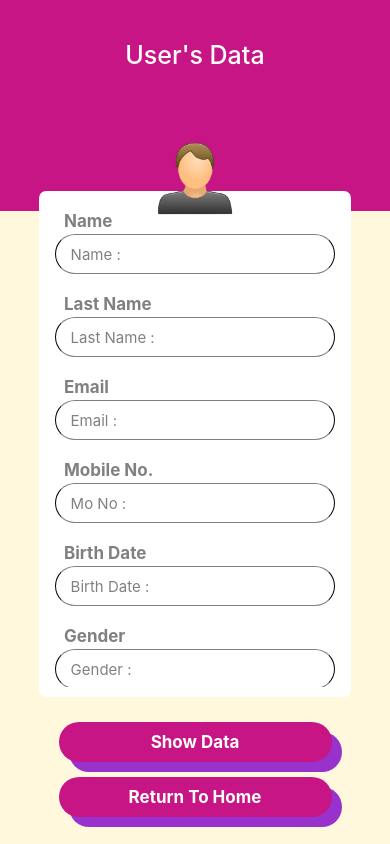
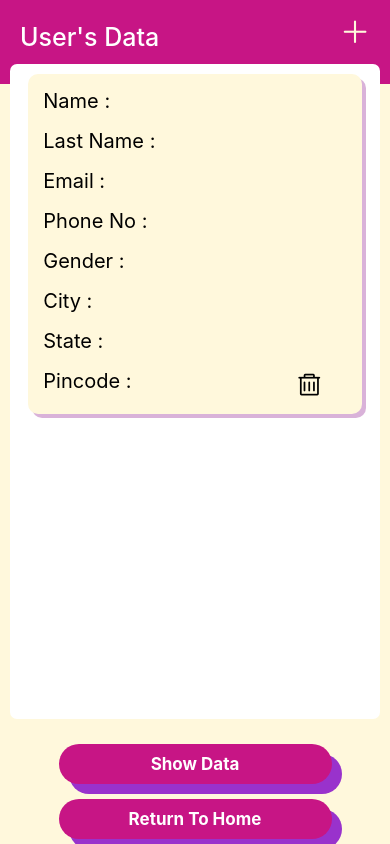
Before and after one commit to Jenish4809/React-Native-Components, a React Native app: screen /ShowData in a window 390 px wide. Built offline with nearby package versions, Linux system fonts and the light colour scheme.

Commit message:
Chnages in form with dropdown

```diff
--- a/AsyncStoreData.js/ComonColor.js
+++ b/AsyncStoreData.js/ComonColor.js
@@ -5,6 +5,7 @@ export const colors = {
   fontblack: "#000",
   lightgray: "#808080",
   error: "red",
+  box: "#4682b4",
 };
 
 // export const fontSize = {
--- a/AsyncStoreData.js/NavigationUser.js
+++ b/AsyncStoreData.js/NavigationUser.js
@@ -3,6 +3,7 @@ import { createNativeStackNavigator } from "@react-navigation/native-stack";
 import { MainScreen } from "./MainScreen";
 import { ShowData } from "./ShowData";
 import { UserData } from "./UserData";
+import { colors } from "./ComonColor";
 
 export const NavigationUser = () => {
   const Stack = createNativeStackNavigator();
--- a/AsyncStoreData.js/ShowData.js
+++ b/AsyncStoreData.js/ShowData.js
@@ -1,9 +1,16 @@
 import { useState } from "react";
-import { View, Text, StyleSheet, Image, ScrollView } from "react-native";
+import {
+  View,
+  Text,
+  StyleSheet,
+  Image,
+  ScrollView,
+  StatusBar,
+} from "react-native";
 import { Btn } from "../Api/Component";
 import AsyncStorage from "@react-native-async-storage/async-storage";
 import { colors } from "./ComonColor";
-import { CommonText } from "./CommonTextInput";
+import AntDesign from "@expo/vector-icons/AntDesign";
 
 export const ShowData = (props) => {
   const [data, setData] = useState("");
@@ -20,59 +27,34 @@ export const ShowData = (props) => {
   const Press = () => {
     !data ? getUser() : setData("");
   };
-
+  const onPressForm = () => {
+    props.navigation.navigate("UserData");
+  };
   const Return = () => {
     props.navigation.navigate("MainScreen");
   };
   return (
     <View style={styles.main}>
+      <StatusBar barStyle={"default"} />
       <View style={styles.inmain}>
         <Text style={styles.font}>User's Data</Text>
+        <AntDesign name="plus" style={styles.icon} onPress={onPressForm} />
       </View>
-      <View style={styles.innerview}>
-        <Image
-          style={styles.image}
-          source={require("../assets/icons-logos-emojis-user-icon-png-transparent-11563566676e32kbvynug-removebg-preview.png")}
-        />
-        <ScrollView style={styles.showdata}>
-          <CommonText
-            text={"Name"}
-            datauser={`Name :  ${data.name ? data.name : ""}`}
-          />
-          <CommonText
-            text={"Last Name"}
-            datauser={`Last Name :  ${data.lastName ? data.lastName : ""}`}
-          />
-          <CommonText
-            text={"Email"}
-            datauser={`Email :  ${data.email ? data.email : ""}`}
-          />
-          <CommonText
-            text={"Mobile No."}
-            datauser={`Mo No :  ${data.mobile ? data.mobile : ""}`}
-          />
-          <CommonText
-            text={"Birth Date"}
-            datauser={`Birth Date :  ${data.chooseDate ? data.chooseDate : ""}`}
-          />
-          <CommonText
-            text={"Gender"}
-            datauser={`Gender :  ${data.radio ? data.radio : ""}`}
-          />
-          <CommonText
-            text={"City"}
-            datauser={`City :  ${data.city ? data.city : ""}`}
-          />
-          <CommonText
-            text={"State"}
-            datauser={`State :  ${data.state ? data.state : ""}`}
-          />
-          <CommonText
-            text={"Pincode"}
-            datauser={`Pincode :  ${data.pincode ? data.pincode : ""}`}
-          />
-        </ScrollView>
-      </View>
+      <ScrollView style={styles.innerview}>
+        <View style={styles.dataView}>
+          <Text style={styles.datatext}>Name : {data.name}</Text>
+          <Text style={styles.datatext}>Last Name : {data.lastName}</Text>
+          <Text style={styles.datatext}>Email : {data.email}</Text>
+          <Text style={styles.datatext}>Phone No : {data.mobile}</Text>
+          <Text style={styles.datatext}>Gender : {data.radio}</Text>
+          <Text style={styles.datatext}>City : {data.city}</Text>
+          <Text style={styles.datatext}>State : {data.state}</Text>
+          <View style={styles.deleteset}>
+            <Text style={styles.datatext}>Pincode : {data.pincode}</Text>
+            <AntDesign name="delete" size={25} style={styles.delete} />
+          </View>
+        </View>
+      </ScrollView>
       <View style={styles.btnview}>
         <Btn
           text={data === "" ? "Show Data" : "Hide Data"}
@@ -95,35 +77,28 @@ const styles = StyleSheet.create({
   },
   font: {
     fontSize: 25,
-    marginTop: 20,
     color: colors.background,
     fontWeight: "500",
-    marginTop: 40,
+    marginTop: -10,
   },
 
   inmain: {
-    height: "25%",
+    height: "10%",
     width: "100%",
     backgroundColor: colors.button,
     alignItems: "center",
-    position: "relative",
-  },
-  image: {
-    height: 80,
-    width: 80,
-    alignSelf: "center",
-    position: "absolute",
-    top: -50,
+    flexDirection: "row",
+    justifyContent: "space-between",
+    padding: 20,
   },
   innerview: {
-    height: "60%",
-    width: "80%",
+    height: "78%",
+    width: "95%",
     backgroundColor: colors.background,
     elevation: 5,
     bottom: 20,
     alignSelf: "center",
     borderRadius: 7,
-    paddingBottom: 10,
   },
   btnview: {
     alignItems: "center",
@@ -133,4 +108,37 @@ const styles = StyleSheet.create({
   btnsty: {
     width: "70%",
   },
+  dataView: {
+    // height: 150,
+    width: "90%",
+    padding: 10,
+    backgroundColor: colors.background1,
+    alignSelf: "center",
+    margin: 10,
+    borderRadius: 10,
+    elevation: 10,
+    shadowColor: "#800080",
+    shadowOpacity: 0.3,
+    shadowOffset: { height: 4, width: 4 },
+  },
+  datatext: {
+    fontSize: 20,
+    height: 40,
+    flexWrap: "wrap",
+    width: "100%",
+    padding: 5,
+  },
+  icon: {
+    fontSize: 30,
+    color: colors.background1,
+    marginBottom: 20,
+  },
+  delete: {
+    alignSelf: "flex-end",
+    alignSelf: "center",
+  },
+  deleteset: {
+    flexDirection: "row",
+    marginRight: 30,
+  },
 });
--- a/AsyncStoreData.js/UserData.js
+++ b/AsyncStoreData.js/UserData.js
@@ -9,6 +9,7 @@ import {
   StatusBar,
   Image,
   Alert,
+  KeyboardAvoidingView,
 } from "react-native";
 import { Btn } from "../Api/Component";
 import DateTimePickerModal from "react-native-modal-datetime-picker";
@@ -16,6 +17,9 @@ import { useState } from "react";
 import AsyncStorage from "@react-native-async-storage/async-storage";
 import { CommonInput } from "./CommonTextInput";
 import { colors } from "./ComonColor";
+import { Dropdown } from "react-native-element-dropdown";
+import { data } from "../DropDown";
+import AntDesign from "@expo/vector-icons/AntDesign";
 
 export const UserData = (props) => {
   const [chooseDate, setChooseDate] = useState("");
@@ -31,10 +35,10 @@ export const UserData = (props) => {
   const [lastNameError, setLastNameError] = useState("");
   const [emailError, setEmailError] = useState("");
   const [cityError, setCityError] = useState("");
-  const [stateError, setStateError] = useState("");
   const [mobileError, setMobileError] = useState("");
   const [pincodeError, setPincodeError] = useState("");
   const [radio, setRadio] = useState(1);
+  const [isFocus, setIsFocus] = useState(false);
 
   const Data = [
     {
@@ -56,11 +60,11 @@ export const UserData = (props) => {
           lastName,
           email,
           city,
-          state,
           chooseDate,
           radio,
           mobile,
           pincode,
+          state,
         })
       );
     } catch (e) {
@@ -71,12 +75,8 @@ export const UserData = (props) => {
   const handleButton = () => {
     if (!name) {
       Alert.alert("Please enter your first name");
-    } else if (!/^[a-zA-Z]+$/.test(name)) {
-      Alert.alert("First Name should contain only letters.");
     } else if (!lastName) {
       Alert.alert("Last name is required.");
-    } else if (name !== lastName && !/^[a-zA-Z]+$/.test(lastName)) {
-      Alert.alert("Both names should be same and contains only letters.");
     } else if (!email) {
       Alert.alert("please Enter Email Id");
     } else if (!mobile || mobile.length < 10) {
@@ -103,7 +103,6 @@ export const UserData = (props) => {
     setLastNameError("");
     setEmailError("");
     setCityError("");
-    setStateError("");
     setMobileError("");
     setPincodeError("");
   };
@@ -130,9 +129,9 @@ export const UserData = (props) => {
     setCity(text);
   };
 
-  const handleState = (text) => {
-    !text ? setStateError("Enter State NAme") : setStateError("");
-    setState(text);
+  const handleState = (item) => {
+    setState(item.state);
+    setIsFocus(false);
   };
   const showDatePicker = () => {
     setDateVisible(true);
@@ -165,9 +164,11 @@ export const UserData = (props) => {
     }
     setPincode(text);
   };
+
   return (
     <TouchableWithoutFeedback onPress={keyboardDisable}>
       <ScrollView style={styles.container}>
+        <KeyboardAvoidingView>
           <StatusBar barStyle={"default"} />
           <Text style={styles.font}>User Data</Text>
           <Image
@@ -266,15 +267,40 @@ export const UserData = (props) => {
             {cityError ? (
               <Text style={styles.errorcolor}>{cityError}</Text>
             ) : null}
-          <CommonInput
-            text={"Enter State"}
-            title={"State"}
-            onchange={handleState}
+            <View style={styles.containerstate}>
+              <Text style={styles.label}>State</Text>
+              <Dropdown
+                style={[
+                  styles.dropdown,
+                  isFocus && { borderColor: colors.button },
+                ]}
+                placeholderStyle={styles.placeholderStyle}
+                selectedTextStyle={styles.selectedTextStyle}
+                inputSearchStyle={styles.inputSearchStyle}
+                iconStyle={styles.iconStyle}
+                data={data}
+                search
+                maxHeight={300}
+                minHeight={100}
+                labelField="id"
+                valueField="state"
+                searchField="search"
+                placeholder={"State"}
+                searchPlaceholder="Search"
                 value={state}
+                onFocus={() => setIsFocus(true)}
+                onBlur={() => setIsFocus(false)}
+                onChange={handleState}
+                renderLeftIcon={() => (
+                  <AntDesign
+                    style={styles.icon}
+                    color={isFocus ? colors.button : colors.lightgray}
+                    name="folderopen"
+                    size={20}
                   />
-          {stateError ? (
-            <Text style={styles.errorcolor}>{stateError}</Text>
-          ) : null}
+                )}
+              />
+            </View>
             <CommonInput
               astric={"*"}
               title={"Pincode"}
@@ -293,6 +319,7 @@ export const UserData = (props) => {
               onPress={handleButton}
             />
           </View>
+        </KeyboardAvoidingView>
       </ScrollView>
     </TouchableWithoutFeedback>
   );
@@ -406,4 +433,40 @@ const styles = StyleSheet.create({
     color: colors.error,
     fontWeight: "bold",
   },
+  containerstate: {
+    backgroundColor: "white",
+    padding: 16,
+  },
+  dropdown: {
+    height: 50,
+    borderColor: colors.lightgray,
+    borderWidth: 1,
+    borderRadius: 30,
+    paddingHorizontal: "5%",
+  },
+  icon: {
+    marginRight: 10,
+  },
+  placeholderStyle: {
+    fontSize: 17,
+  },
+  selectedTextStyle: {
+    fontSize: 17,
+  },
+  iconStyle: {
+    width: 20,
+    height: 20,
+  },
+  inputSearchStyle: {
+    height: 40,
+    fontSize: 17,
+    backgroundColor: colors.background1,
+    color: colors.lightgray,
+  },
+  label: {
+    fontSize: 15,
+    color: colors.button,
+    marginHorizontal: 15,
+    padding: 2,
+  },
 });
--- /dev/null
+++ b/DropDown.js
@@ -0,0 +1,144 @@
+import React, { useState } from "react";
+import { StatusBar, StyleSheet, View, Text } from "react-native";
+import { Dropdown } from "react-native-element-dropdown";
+import AntDesign from "@expo/vector-icons/AntDesign";
+import { colors } from "./AsyncStoreData.js/ComonColor";
+
+export const data = [
+  { id: "Andhra Pradesh", state: "Andhra Pradesh", search: "Andhra Pradesh" },
+  {
+    id: "Arunachal Pradesh",
+    state: "Arunachal Pradesh",
+    search: "Arunachal Pradesh",
+  },
+  { id: "Assam", state: "Assam", search: "Assam" },
+  { id: "Bihar", state: "Bihar", search: "Bihar" },
+  { id: "Chhattisgarh", state: "Chhattisgarh", search: "Chhattisgarh" },
+  { id: "Goa", state: "Goa", search: "Goa" },
+  { id: "Gujarat", state: "Gujarat", search: "Gujarat" },
+  { id: "Haryana", state: "Haryana", search: "Haryana" },
+  {
+    id: "Himachal Pradesh",
+    state: "Himachal Pradesh",
+    search: "Himachal Pradesh",
+  },
+  {
+    id: "Jammu and Kashmir",
+    state: "Jammu and Kashmir",
+    search: "Jammu and Kashmir",
+  },
+  { id: "Jharkhand", state: "Jharkhand", search: "Jharkhand" },
+  { id: "Karnataka", state: "Karnataka", search: "Karnataka" },
+  { id: "Kerala", state: "Kerala", search: "Kerala" },
+  { id: "Madhya Pradesh", state: "Madhya Pradesh", search: "Madhya Pradesh" },
+  { id: "Maharashtra", state: "Maharashtra", search: "Maharashtra" },
+  { id: "Manipur", state: "Manipur", search: "Manipur" },
+  { id: "Meghalaya", state: "Meghalaya", search: "Meghalaya" },
+  { id: "Mizoram", state: "Mizoram", search: "Mizoram" },
+  { id: "Nagaland", state: "Nagaland", search: "Nagaland" },
+  { id: "Odisha", state: "Odisha", search: "Odisha" },
+  { id: "Punjab", state: "Punjab", search: "Punjab" },
+  { id: "Rajasthan", state: "Rajasthan", search: "Rajasthan" },
+  { id: "Sikkim", state: "Sikkim", search: "Sikkim" },
+  { id: "Tamil Nadu", state: "Tamil Nadu", search: "Tamil Nadu" },
+  { id: "Telangana", state: "Telangana", search: "Telangana" },
+  { id: "Tripura", state: "Tripura", search: "Tripura" },
+  { id: "Uttarakhand", state: "Uttarakhand", search: "Uttarakhand" },
+  { id: "Uttar Pradesh", state: "Uttar Pradesh", search: "Uttar Pradesh" },
+  { id: "West Bengal", state: "West Bengal", search: "West Bengal" },
+  {
+    id: "Andaman and Nicobar Islands",
+    state: "Andaman and Nicobar Islands",
+    search: "Andaman and Nicobar Islands",
+  },
+  { id: "Chandigarh", state: "Chandigarh", search: "Chandigarh" },
+  {
+    id: "Dadra and Nagar Haveli and Daman and Diu",
+    state: "Dadra and Nagar Haveli and Daman and Diu",
+    search: "Dadra and Nagar Haveli and Daman and Diu",
+  },
+  { id: "Delhi", state: "Delhi", search: "Delhi" },
+  { id: "Lakshadweep", state: "Lakshadweep", search: "Lakshadweep" },
+  { id: "Puducherry", state: "Puducherry", search: "Puducherry" },
+];
+
+export const DropdownComponent = () => {
+  const [state, setState] = useState("");
+  const [isFocus, setIsFocus] = useState(false);
+
+  return (
+    <View style={styles.containerstate}>
+      <Text style={styles.label}>State</Text>
+      <Dropdown
+        style={[styles.dropdown, isFocus && { borderColor: colors.button }]}
+        placeholderStyle={styles.placeholderStyle}
+        selectedTextStyle={styles.selectedTextStyle}
+        inputSearchStyle={styles.inputSearchStyle}
+        iconStyle={styles.iconStyle}
+        data={data}
+        search
+        maxHeight={300}
+        minHeight={100}
+        labelField="id"
+        valueField="state"
+        searchField="search"
+        placeholder={"State"}
+        searchPlaceholder="Search"
+        value={state}
+        onFocus={() => setIsFocus(true)}
+        onBlur={() => setIsFocus(false)}
+        onChange={(item) => {
+          setState(item.state);
+          setIsFocus(false);
+        }}
+        renderLeftIcon={() => (
+          <AntDesign
+            style={styles.icon}
+            color={isFocus ? colors.button : colors.lightgray}
+            name="folderopen"
+            size={20}
+          />
+        )}
+      />
+    </View>
+  );
+};
+
+const styles = StyleSheet.create({
+  containerstate: {
+    backgroundColor: "white",
+    padding: 16,
+  },
+  dropdown: {
+    height: 50,
+    borderColor: colors.lightgray,
+    borderWidth: 1,
+    borderRadius: 30,
+    paddingHorizontal: "5%",
+  },
+  icon: {
+    marginRight: 10,
+  },
+  placeholderStyle: {
+    fontSize: 17,
+  },
+  selectedTextStyle: {
+    fontSize: 17,
+  },
+  iconStyle: {
+    width: 20,
+    height: 20,
+  },
+  inputSearchStyle: {
+    height: 40,
+    fontSize: 17,
+    backgroundColor: colors.background1,
+    color: colors.lightgray,
+  },
+  label: {
+    fontSize: 15,
+    color: colors.button,
+    marginHorizontal: 15,
+    padding: 2,
+  },
+});
--- a/index.js
+++ b/index.js
@@ -25,5 +25,7 @@ import { GetImage } from "./ImagePicker";
 import { SearchComponent, TextSearch } from "./Api/ApiSearch";
 import ActionSheet from "react-native-actions-sheet";
 import { ActionSheetCreate } from "./ActionSheet";
+import DropdownComponent, { DropDownCreate } from "./DropDown";
+import { UserData } from "./AsyncStoreData.js/UserData";
 
 registerRootComponent(NavigationUser);
```
Lines whose indentation alone changed are shown as unchanged.
